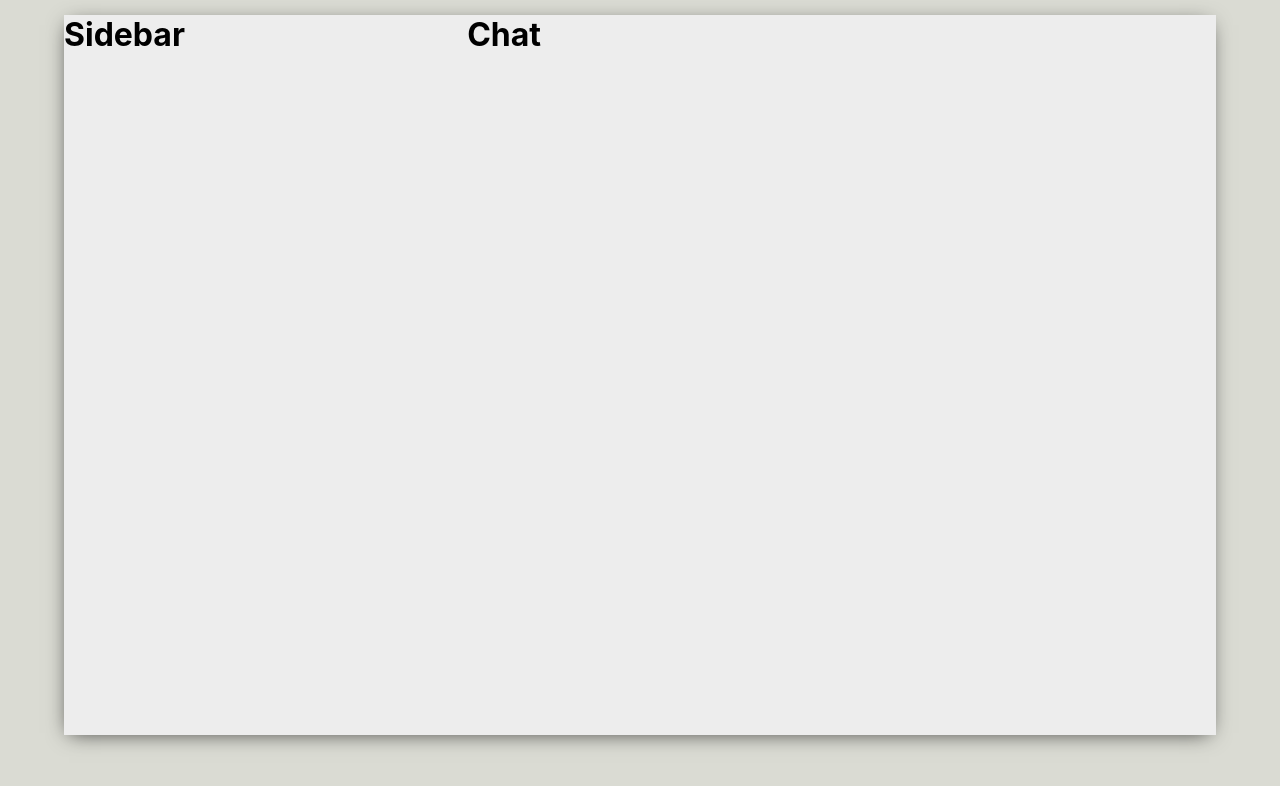
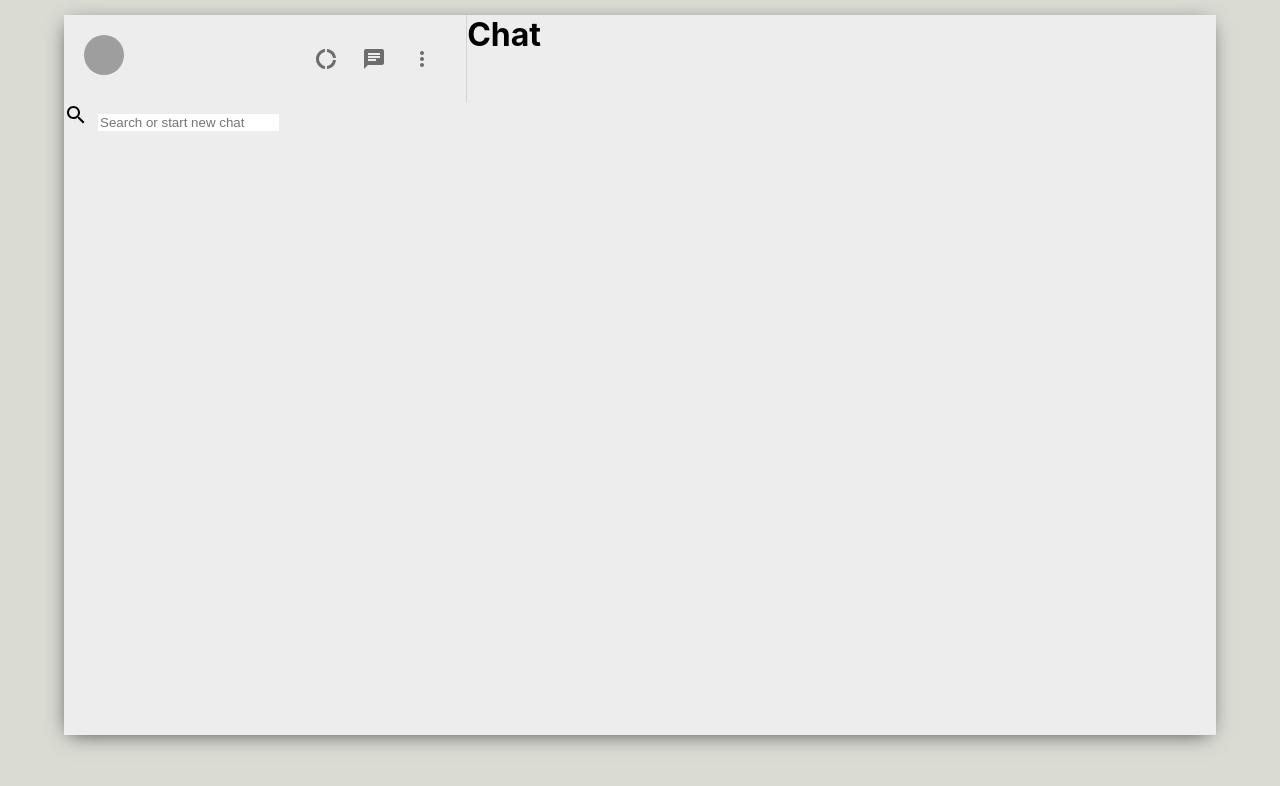
Before and after one commit to Doode1524/mern-whatsapp-clone, a React (Create React App) app: page / in a window 1280 px wide. Shown: the top 786 px of the page. Built offline with nearby package versions, Linux system fonts and the light colour scheme; grey boxes are pictures that could not be loaded.

Commit message:
sidebar init

```diff
--- a/src/Chat.js
+++ b/src/Chat.js
@@ -5,12 +5,7 @@ function Chat() {
     return (
         <div className='chat'>
             <h1>Chat</h1>
-            <div className="sidebar__header">
-                <div className="sidebar__headerRight">
 
-                </div>
-
-            </div>
         </div>
     )
 }
--- a/src/Sidebar.css
+++ b/src/Sidebar.css
@@ -1,5 +1,45 @@
 .sidebar {
+  display: flex;
+  flex-direction: column;
+  flex: 0.35;
+}
+.sidebar__header {
+  display: flex;
+  justify-content: space-between;
+  padding: 20px;
+  border-right: 1px solid lightgray;
+}
+.sidebar__headerRight {
+  display: flex;
+  align-items: center;
+  justify-content: space-between;
+  min-width: 10vw;
+}
+.sidebar__headerRight > .MuiSvgIcon-root {
+    margin-right: 2vw;
+    font-size: 24px !important;
+}
+.sidebar_search {
     display: flex;
-    flex-direction: column;
-    flex: 0.35;
+    align-items: center;
+    background-color: #f6f6f6;
+    height: 39px;
+    padding: 10px;
 }
+.sidebar_searchContainer {
+    display: flex;
+    align-items: center;
+    background-color: white;
+    width: 100%;
+    height: 35px;
+    border-radius: 20px;
+}
+.sidebar_searchContainer > .MuiSvgIcon-root {
+    color: gray;
+    padding: 10px;
+}
+.sidebar__searchContainer > input {
+    border: none;
+    outline-width: 0;
+    margin-left: 10px;
+}
--- a/src/Sidebar.js
+++ b/src/Sidebar.js
@@ -1,12 +1,36 @@
-import React from 'react'
-import './Sidebar.css'
+import React from "react";
+import "./Sidebar.css";
+import ChatIcon from "@material-ui/icons/Chat";
+import DonutLargeIcon from "@material-ui/icons/DonutLarge";
+import { Avatar, IconButton } from "@material-ui/core";
+import MoreVertIcon from "@material-ui/icons/MoreVert";
+import { SearchOutlined } from "@material-ui/icons";
 
 function Sidebar() {
-    return (
-        <div className="sidebar">
-            <h1>Sidebar</h1>
+  return (
+    <div className="sidebar">
+      <div className="sidebar__header">
+        <Avatar src="https://avatars.githubusercontent.com/u/14948813?v=4" />
+        <div className="sidebar__headerRight">
+          <IconButton>
+            <DonutLargeIcon />
+          </IconButton>
+          <IconButton>
+            <ChatIcon />
+          </IconButton>
+          <IconButton>
+            <MoreVertIcon />
+          </IconButton>
         </div>
-    )
+      </div>
+      <div className="sidebar__search">
+        <div className="sidebar__searchContainer">
+          <SearchOutlined />
+          <input placeholder="Search or start new chat" type="text" />
+        </div>
+      </div>
+    </div>
+  );
 }
 
-export default Sidebar
+export default Sidebar;
```
